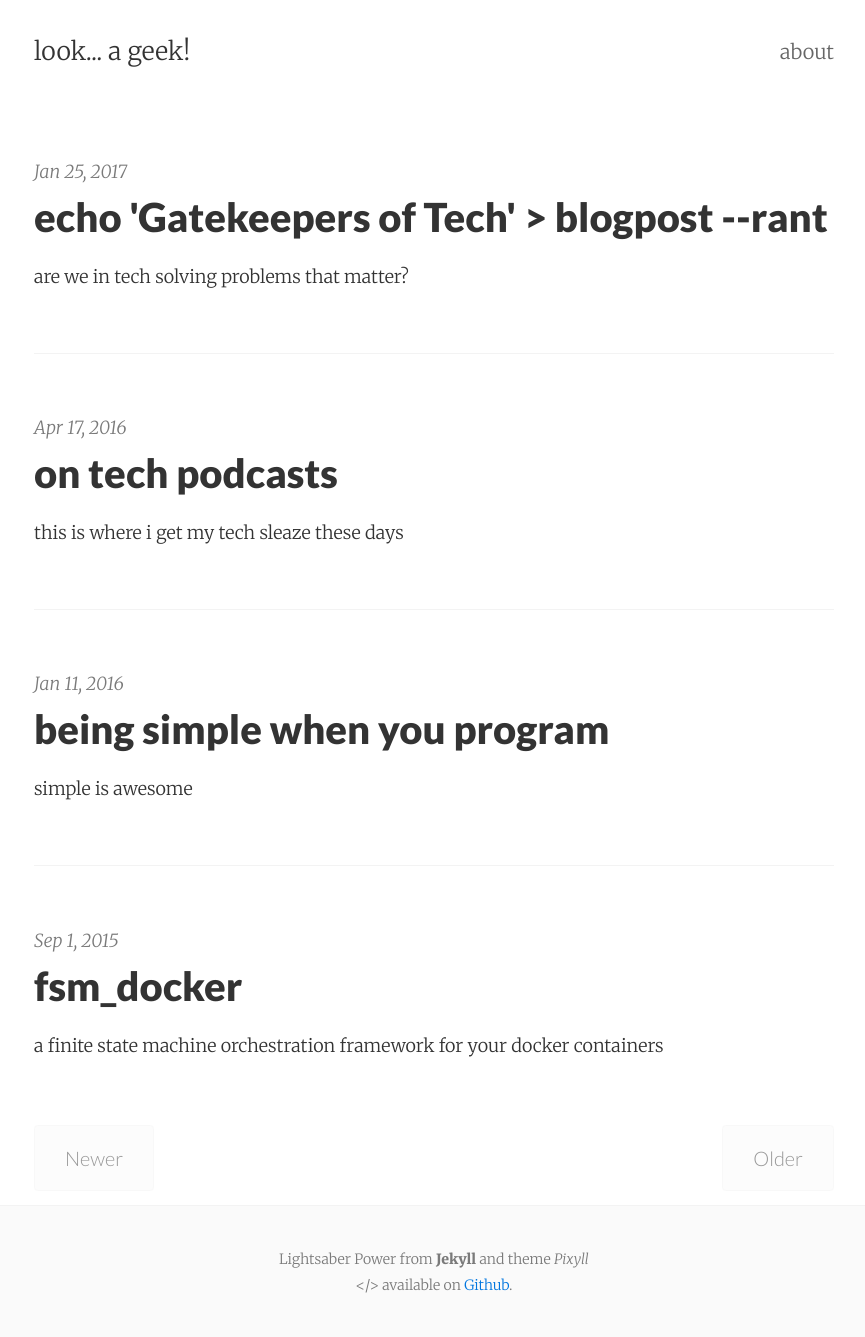
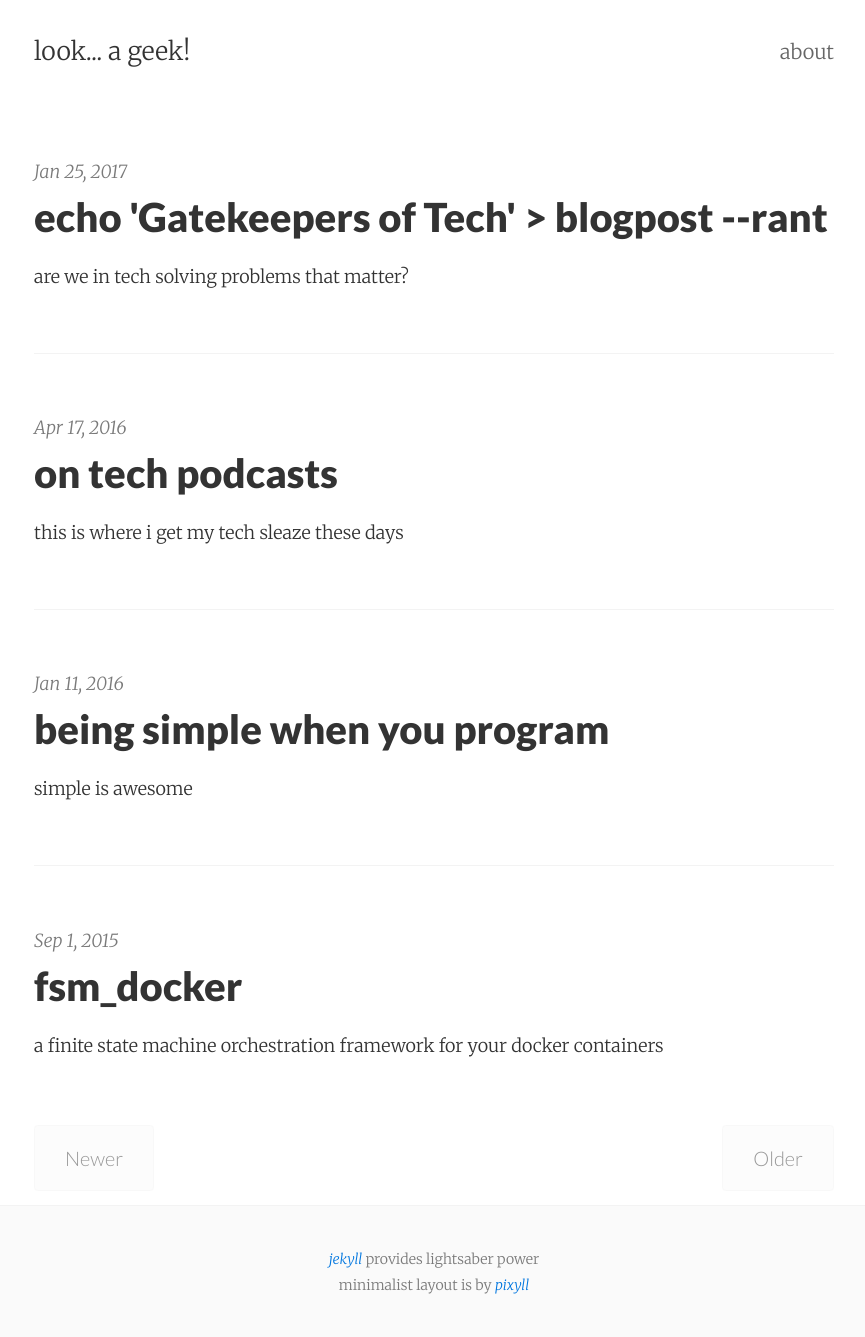
Before and after one commit to lookageek/lookageek.github.io, a Jekyll site: the page built from index.html, in a window 1280 px wide. Shown: the whole page, without its empty margins (206-1071 px from the left). Built offline with Jekyll 4.4.1, drawn with Linux system fonts in a browser that asks for light colours; the list of posts is cut into pages by our own code.

Commit message:
changing footer a bit

```diff
--- a/_includes/footer.html
+++ b/_includes/footer.html
@@ -1,8 +1,9 @@
 <footer class="center">
   <div class="measure">
     <small>
-      Lightsaber Power from <b>Jekyll</b> and theme <em>Pixyll</em><br>
-      &lt;/&gt; available on <a href="http://pixyll.com/">Github</a>.
+      <a href="https://jekyllrb.com"><em>jekyll</em></a> provides lightsaber power
+      <br>
+      minimalist layout is by <a href="http://pixyll.com/"><em>pixyll</em></a>
     </small>
   </div>
 </footer>
```
